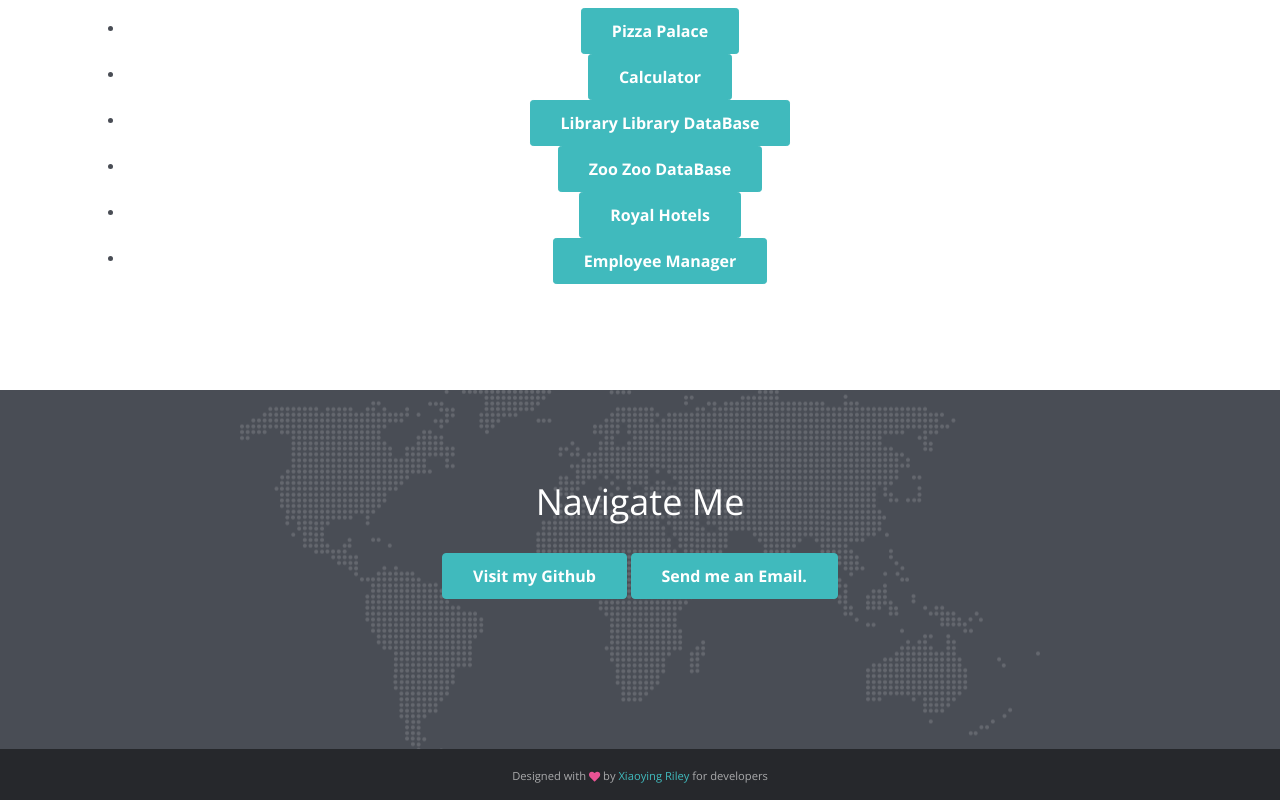
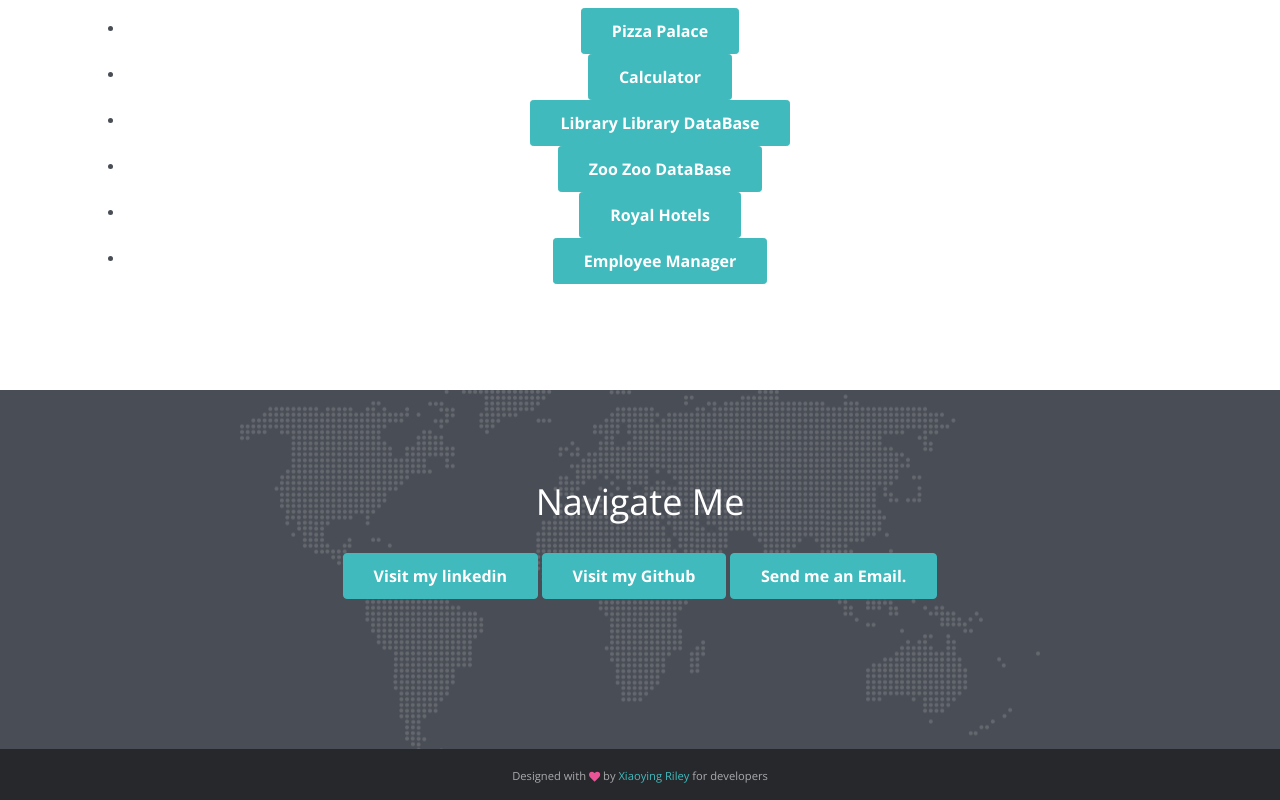
Before and after one commit to mjtb87/mjtb87.github.io, a plain HTML site: page index.html in a window 1280 px wide. Shown: the part 2129-2929 px from the top of the page. Drawn offline with nearby package versions, Linux system fonts and the light colour scheme.

Commit message:
Revert "update linkedin url for portfolio site"

```diff
--- a/index.html
+++ b/index.html
@@ -249,6 +249,7 @@
             <h2 class="section-title">Navigate Me</h2>
             <div class="contact-content">
 
+            <a class="btn btn-cta btn-primary popover-dismiss" data-container="body" data-toggle="popover" data-placement="top" data-content="Go my linkedin and get in my circle." href="https://www.linkedin.com/in/matthew-brady-60aa5143/">Visit my linkedin</a>
             <a class="btn btn-cta btn-primary popover-dismiss" data-container="body" data-toggle="popover" data-placement="top" data-content="Checkout my Github for deeper look into my projects."href="https://github.com/mjtb87">Visit my Github</a>
             <a class="btn btn-cta btn-primary popover-dismiss" data-container="body" data-toggle="popover" data-placement="top" data-content="Get in contact with me and let's get down to brass tacks."href="mailto:mjtb87@yahoo.com">Send me an Email.</a>
             </div>
```
